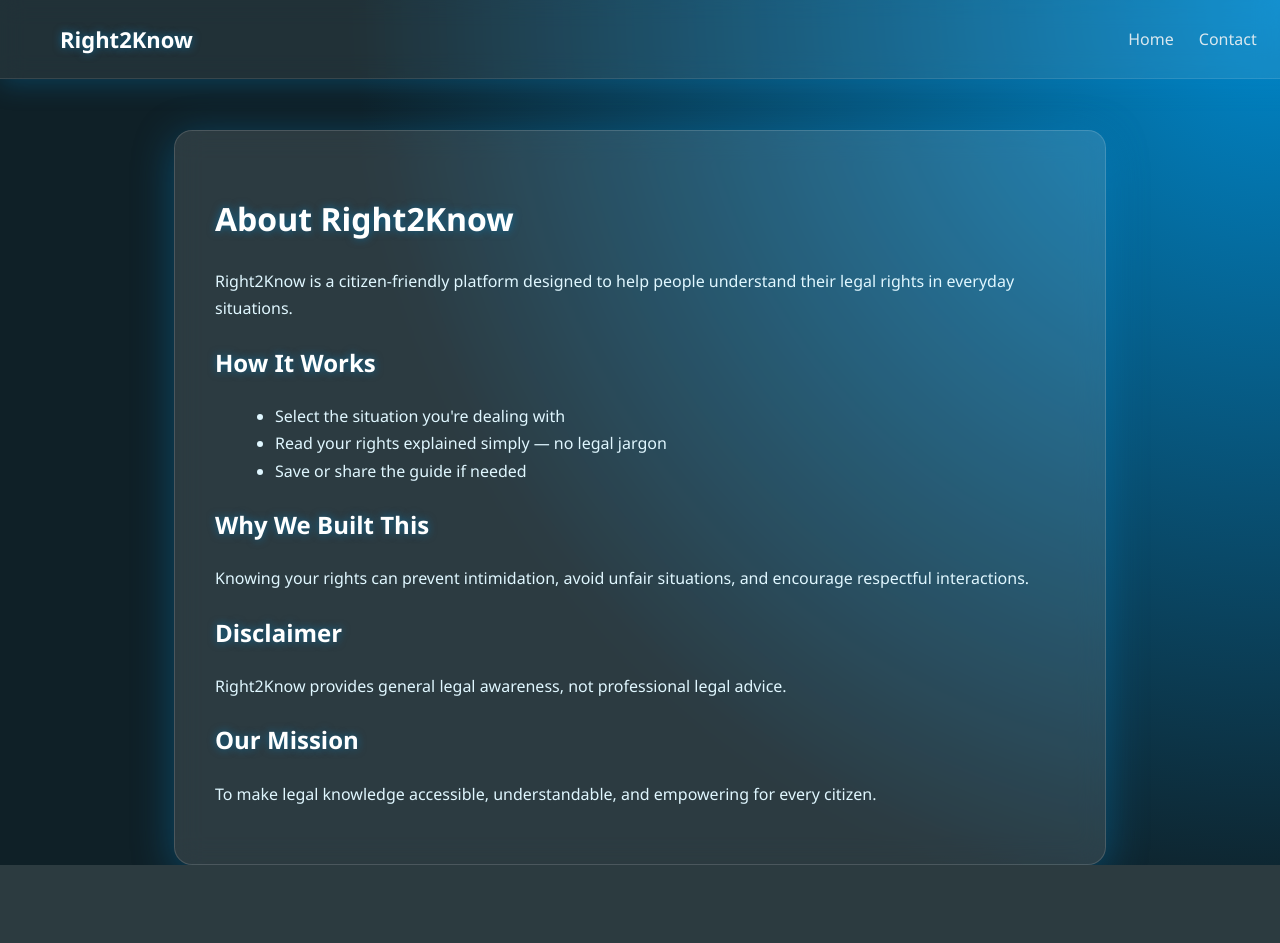
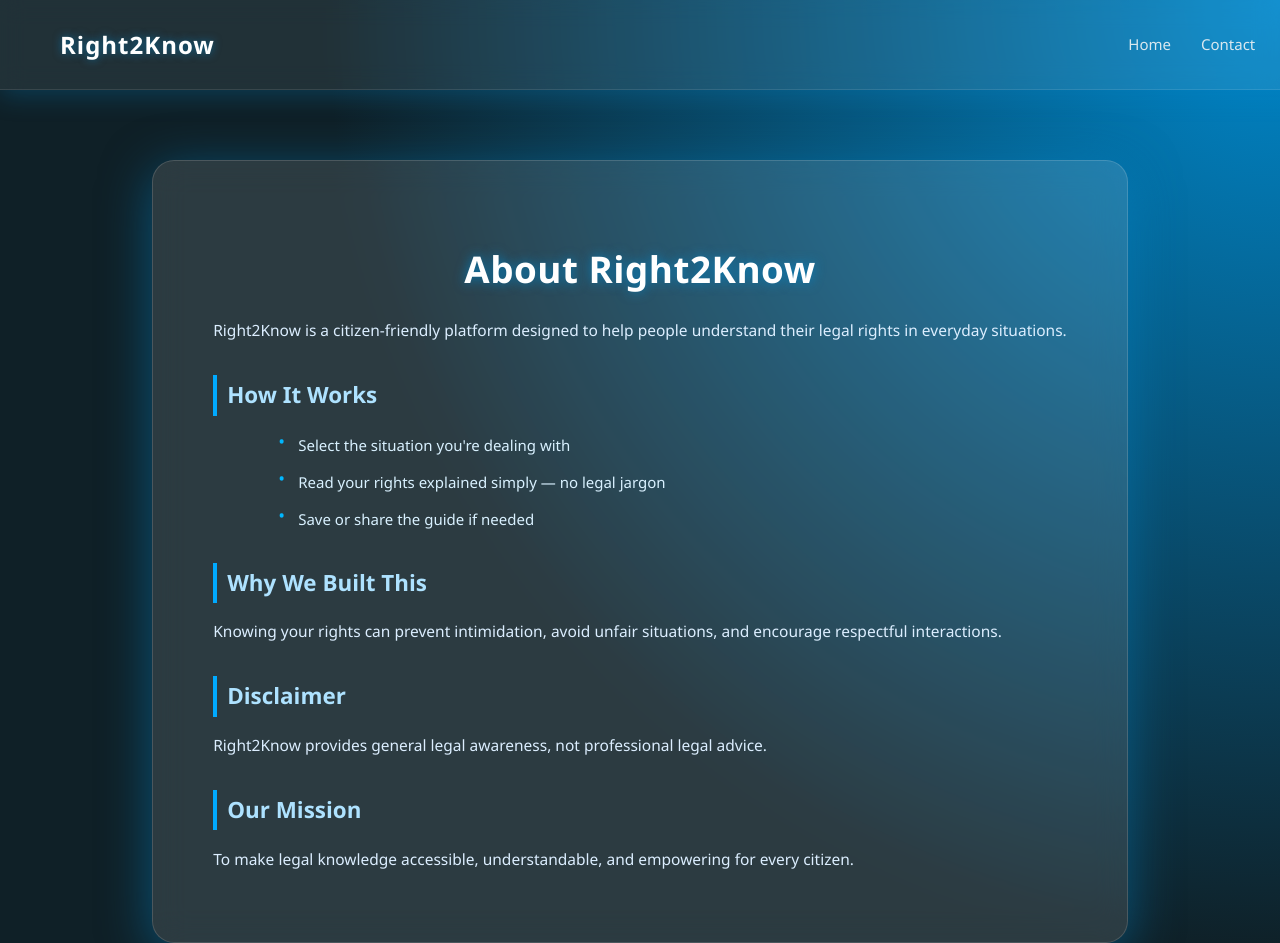
Before and after one commit to uttam515/Hackathon_Project, a Flask app: page /about in a window 1280 px wide. Before the commit the page ends 865 px from the top, so only its background shows below. Run offline with Flask 3, Linux system fonts and the light colour scheme.

Commit message:
some changes

```diff
--- a/static/about.css
+++ b/static/about.css
@@ -1,14 +1,16 @@
-/* Use the same background + font style */
+/* ===== Global Background and Font ===== */
 body {
     background: radial-gradient(circle at top right, #0088cc, #0f2027 60%);
-    font-family: "Segoe UI", "Poppins", Arial, sans-serif;
+    font-family: "Poppins", "Segoe UI", Arial, sans-serif;
     margin: 0;
     padding-top: 80px;
     display: flex;
     justify-content: center;
+    color: #e6f2ff;
+    line-height: 1.8;
 }
 
-/* Reuse navbar styling (copy from signup.css) */
+/* ===== Navigation Bar ===== */
 .navbar {
     position: fixed;
     top: 0;
@@ -20,55 +22,131 @@ body {
     display: flex;
     justify-content: space-between;
     align-items: center;
-    padding: 12px 60px;
+    padding: 14px 60px;
     z-index: 10;
     box-shadow: 0 4px 25px rgba(0, 136, 204, 0.3);
 }
 
+/* ===== Logo ===== */
 .navbar .logo {
-    font-size: 22px;
-    font-weight: 600;
+    font-size: 24px;
+    font-weight: 700;
     color: #ffffff;
     text-shadow: 0 0 8px rgba(0, 136, 204, 0.6);
+    letter-spacing: 1px;
 }
 
+/* ===== Navigation Links ===== */
 .nav-links {
     list-style: none;
     display: flex;
-    gap: 25px;
+    gap: 30px;
 }
 
 .nav-links li a {
     text-decoration: none;
     color: #d9e8ef;
-    transition: 0.3s;
+    font-weight: 500;
+    font-size: 15px;
+    transition: color 0.3s ease, text-shadow 0.3s ease;
 }
 
 .nav-links li a:hover {
     color: #33ccff;
+    text-shadow: 0 0 6px rgba(0, 136, 204, 0.7);
 }
 
-/* ===== About Container (same glass look as form box) ===== */
+/* ===== About Container ===== */
 .about-container {
-    max-width: 850px;
+    max-width: 900px;
     background: rgba(255, 255, 255, 0.12);
-    backdrop-filter: blur(14px);
-    padding: 40px;
-    margin-top: 50px;
-    border-radius: 18px;
-    box-shadow: 0 8px 40px rgba(0, 136, 204, 0.4);
+    backdrop-filter: blur(16px);
+    padding: 50px 60px;
+    margin-top: 80px;
+    border-radius: 22px;
+    box-shadow: 0 10px 50px rgba(0, 136, 204, 0.5);
     border: 1px solid rgba(255, 255, 255, 0.15);
-    color: #e0f7ff;
-    line-height: 1.7;
+    color: #e6f4ff;
+    text-align: justify;
+    transition: transform 0.3s ease, box-shadow 0.3s ease;
 }
 
-/* Headings */
-.about-container h1,
-.about-container h2 {
-    color: #ffffff;
-    text-shadow: 0 0 8px rgba(0, 136, 204, 0.6);
+.about-container:hover {
+    transform: translateY(-4px);
+    box-shadow: 0 12px 60px rgba(0, 136, 204, 0.6);
 }
 
+/* ===== Headings ===== */
+.about-container h1 {
+    color: #ffffff;
+    font-size: 2.3rem;
+    font-weight: 700;
+    margin-bottom: 15px;
+    text-align: center;
+    text-shadow: 0 0 12px rgba(0, 136, 204, 0.8);
+    letter-spacing: 0.5px;
+}
+
+.about-container h2 {
+    color: #aee2ff;
+    font-size: 1.4rem;
+    font-weight: 600;
+    margin-top: 30px;
+    margin-bottom: 10px;
+    border-left: 4px solid #00aaff;
+    padding-left: 10px;
+}
+
+/* ===== Paragraphs ===== */
+.about-container p {
+    color: #dceeff;
+    font-size: 15.5px;
+    margin-bottom: 18px;
+}
+
+/* ===== Lists ===== */
 .about-container ul {
-    margin-left: 20px;
+    margin-left: 25px;
+    list-style: none;
 }
+
+.about-container ul li {
+    position: relative;
+    padding-left: 20px;
+    margin-bottom: 10px;
+    color: #d9f1ff;
+    font-size: 15px;
+}
+
+.about-container ul li::before {
+    content: "•";
+    position: absolute;
+    left: 0;
+    color: #00b7ff;
+    font-size: 18px;
+    line-height: 1;
+}
+
+/* ===== Responsive Design ===== */
+@media (max-width: 768px) {
+    .navbar {
+        padding: 12px 25px;
+    }
+
+    .nav-links {
+        gap: 18px;
+    }
+
+    .about-container {
+        padding: 35px 25px;
+        margin-top: 70px;
+    }
+
+    .about-container h1 {
+        font-size: 1.9rem;
+    }
+
+    .about-container h2 {
+        font-size: 1.2rem;
+    }
+}
--- a/templates/login.html
+++ b/templates/login.html
@@ -8,10 +8,9 @@
 <body>
     <nav class="navbar">
         <div class="logo">Right2Know</div>
+
         <ul class="nav-links">
             <li><a href="/about">About</a></li>
-            <li><a href="/signup" class="signup-btn">Sign Up</a></li>
-        </ul>
     </nav>
 
     <div class="form-container">
@@ -28,7 +27,7 @@
 
             <input type="submit" value="Login">
 
-            <a href="/signup" class="signup-btn-below">Don’t have an account? Sign Up</a>
+            <a href="/signup" class="link-btn">Don’t have an account? Sign Up</a>
         </form>
     </div>
     <script src = "{{url_for('static',filename = 'login.js')}}"></script>
```
Also changed, not shown: static/login.css (+5 -5 lines).
